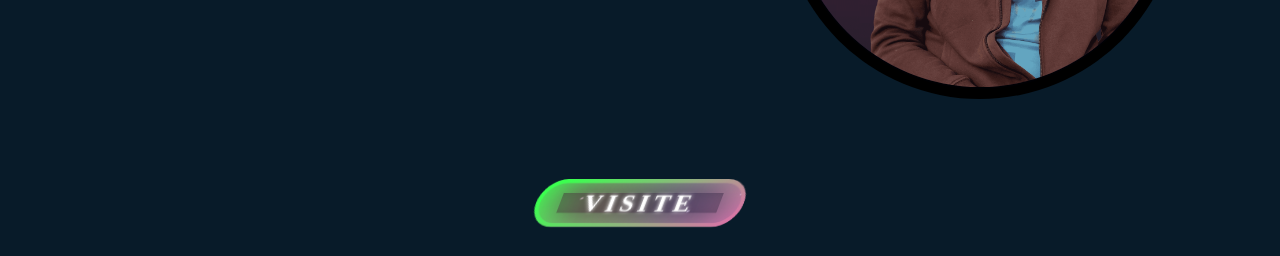
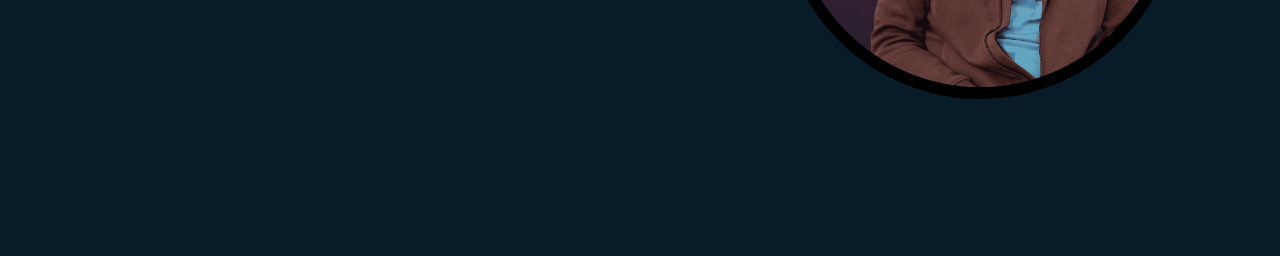
Before and after one commit to Naeem-Al/New-Portfolio, a website: page src/index.html in a window 1280 px wide. Shown: the part 449-705 px from the top of the page. Drawn offline with Linux system fonts and the light colour scheme.

Commit message:
comment visite button

```diff
--- a/src/index.html
+++ b/src/index.html
@@ -82,7 +82,7 @@
     <!-- blank div -->
 
 
-    <div class="flex justify-center items-center">
+    <!-- <div class="flex justify-center items-center">
     <a href="https://github.com/Naeem-Al" target="_blank"><button class="btn " type="button">
         <strong class="text-2xl">Visite</strong>
         <div id="container-stars">
@@ -94,7 +94,7 @@
         </div>
       </button>
     </a>
-    </div>
+    </div> -->
 
 
 
```
